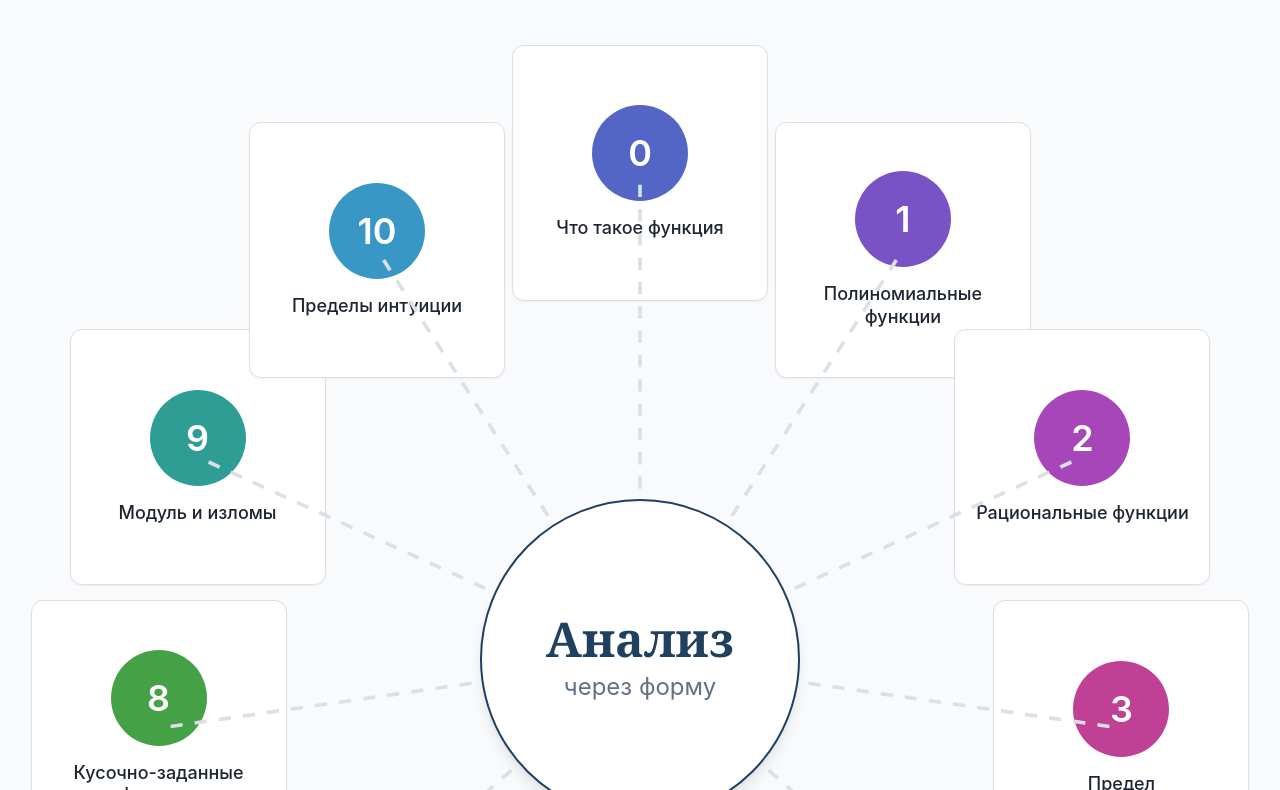
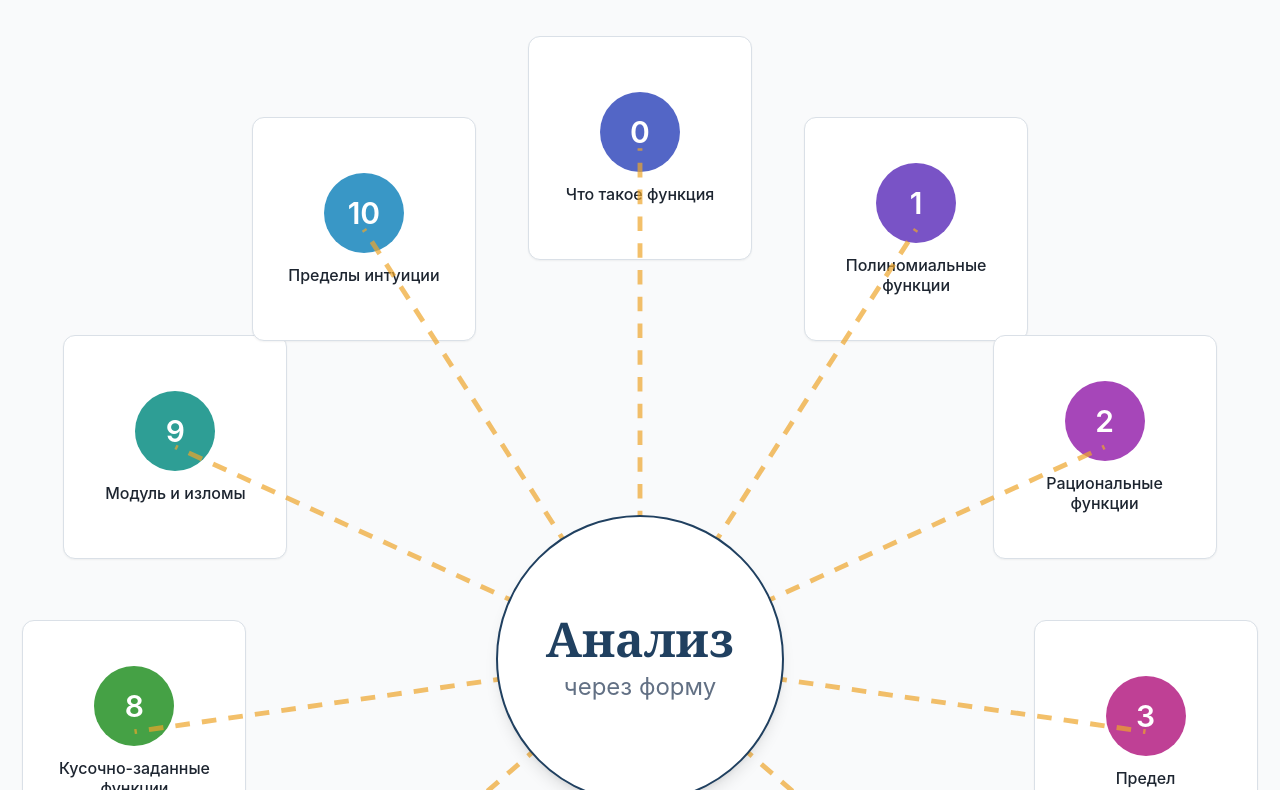
Before and after one commit to SergeyErmakov85/compass-for-calculus, a React (Vite) app: page / in a window 1280 px wide. Shown: the part 1590-2380 px from the top of the page. Built offline with nearby package versions, Linux system fonts and the light colour scheme; the HTML template or start-up script is replaced by a standard one.

Commit message:
Changes
Co-authored-by: SergeyErmakov85 <45623987+SergeyErmakov85@users.noreply.github.com>

```diff
--- a/src/components/home/CompassNavigation.tsx
+++ b/src/components/home/CompassNavigation.tsx
@@ -20,7 +20,7 @@ export const CompassNavigation = () => {
         <div className="hidden lg:block relative w-full mx-auto" style={{ maxWidth: "1600px" }}>
           <div className="relative aspect-square">
             {/* Central compass */}
-            <div className="absolute left-1/2 top-1/2 -translate-x-1/2 -translate-y-1/2 w-80 h-80 rounded-full bg-card border-2 border-primary flex items-center justify-center z-10 shadow-lg">
+            <div className="absolute left-1/2 top-1/2 -translate-x-1/2 -translate-y-1/2 w-72 h-72 rounded-full bg-card border-2 border-primary flex items-center justify-center z-10 shadow-lg">
               <div className="text-center">
                 <div className="font-serif text-5xl font-semibold text-primary">Анализ</div>
                 <div className="text-2xl text-muted-foreground mt-2">через форму</div>
@@ -30,7 +30,7 @@ export const CompassNavigation = () => {
             {/* Module circles arranged radially */}
             {courseStructure.map((module, index) => {
               const angle = (index / courseStructure.length) * 2 * Math.PI - Math.PI / 2;
-              const radius = 40; // percentage — pushed outward to avoid overlap
+              const radius = 42; // percentage — pushed outward to avoid overlap
               const x = 50 + radius * Math.cos(angle);
               const y = 50 + radius * Math.sin(angle);
 
@@ -39,7 +39,7 @@ export const CompassNavigation = () => {
                   key={module.id}
                   to={module.lessons[0]?.path || "/"}
                   className={cn(
-                    "absolute w-64 h-64 -translate-x-1/2 -translate-y-1/2 rounded-xl",
+                    "absolute w-56 h-56 -translate-x-1/2 -translate-y-1/2 rounded-xl",
                     "bg-card border border-border shadow-sm",
                     "hover:shadow-lg hover:scale-105 hover:border-accent/50",
                     "transition-all duration-300 flex flex-col items-center justify-center p-5",
@@ -51,12 +51,12 @@ export const CompassNavigation = () => {
                   }}
                 >
                   <div
-                    className="w-24 h-24 rounded-full mb-4 flex items-center justify-center text-white font-semibold text-4xl"
+                    className="w-20 h-20 rounded-full mb-3 flex items-center justify-center text-white font-semibold text-3xl"
                     style={{ backgroundColor: `hsl(var(--${module.color}))` }}
                   >
                     {module.id}
                   </div>
-                  <div className="text-lg font-medium text-foreground text-center line-clamp-2 group-hover:text-accent transition-colors leading-tight">
+                  <div className="text-base font-medium text-foreground text-center line-clamp-3 group-hover:text-accent transition-colors leading-tight">
                     {module.title}
                   </div>
                 </Link>
@@ -67,7 +67,7 @@ export const CompassNavigation = () => {
             <svg className="absolute inset-0 w-full h-full pointer-events-none" viewBox="0 0 100 100">
               {courseStructure.map((module, index) => {
                 const angle = (index / courseStructure.length) * 2 * Math.PI - Math.PI / 2;
-                const radius = 40;
+                const radius = 42;
                 const x = 50 + radius * Math.cos(angle);
                 const y = 50 + radius * Math.sin(angle);
 
@@ -78,9 +78,10 @@ export const CompassNavigation = () => {
                     y1="50"
                     x2={x}
                     y2={y}
-                    stroke="hsl(var(--border))"
-                    strokeWidth="0.3"
-                    strokeDasharray="1 1"
+                    stroke="hsl(var(--accent))"
+                    strokeWidth="0.4"
+                    strokeDasharray="1.2 1"
+                    strokeOpacity="0.7"
                   />
                 );
               })}
```
